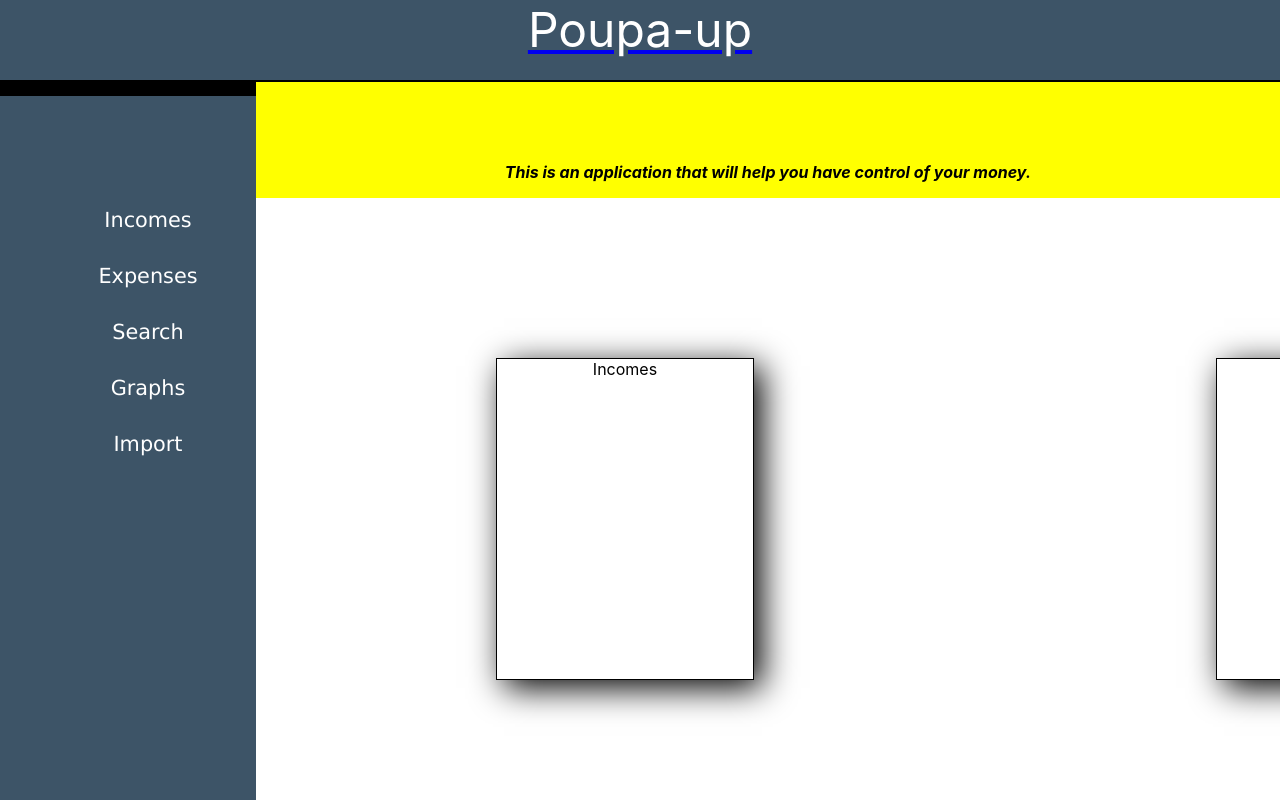
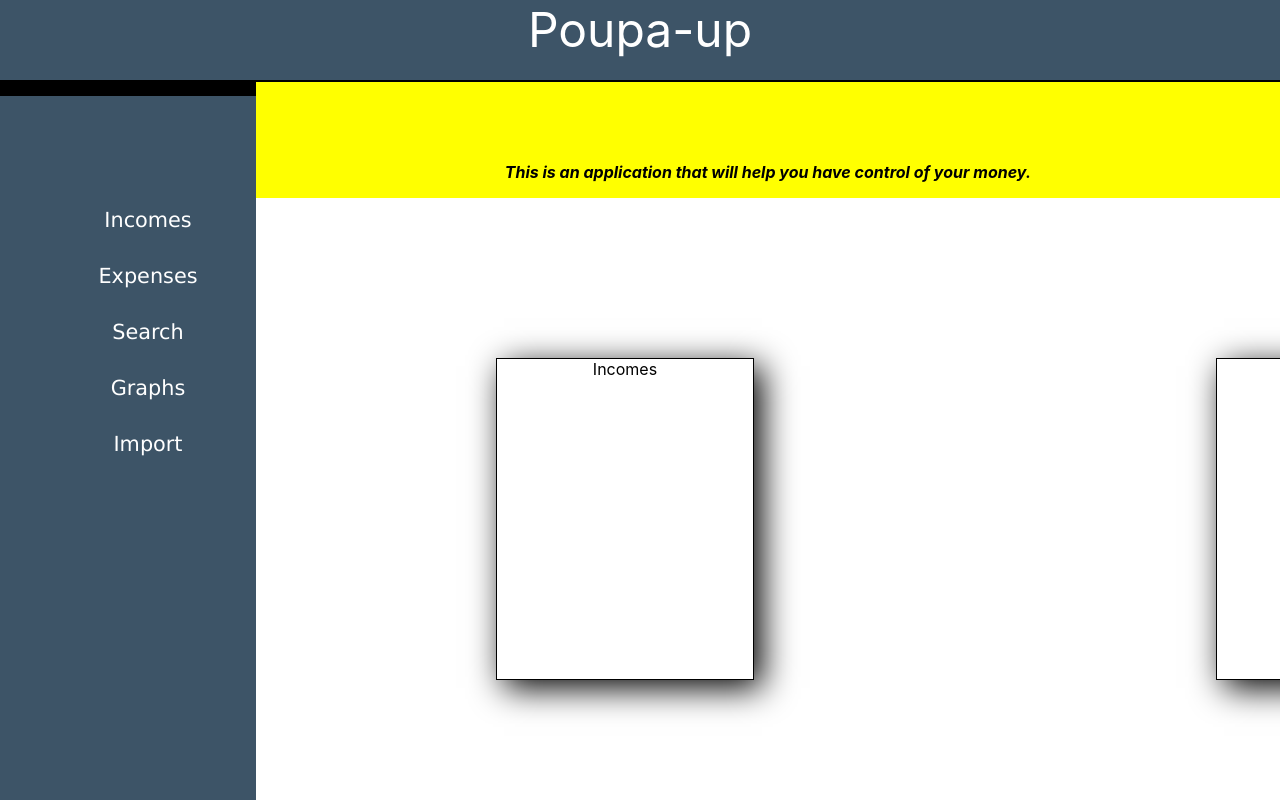
Before and after one commit to AlexandreResende/poupa-up-web, a React (Create React App) app: page / in a window 1280 px wide. Shown: the top 800 px of the page. Built offline with nearby package versions, Linux system fonts and the light colour scheme.

Commit message:
refactor: Remove text-decoration from Link

```diff
--- a/src/components/header/header.js
+++ b/src/components/header/header.js
@@ -6,7 +6,7 @@ import HeaderSC from './header.sc';
 
 const Header = (props) => (
     <div>
-      <Link to={'/'} exact={true} >
+      <Link to={'/'} exact={true} style={{textDecoration: 'none'}}>
         <HeaderSC>Poupa-up</HeaderSC>
       </Link>
       <Route path='/' exact={true} />
```
